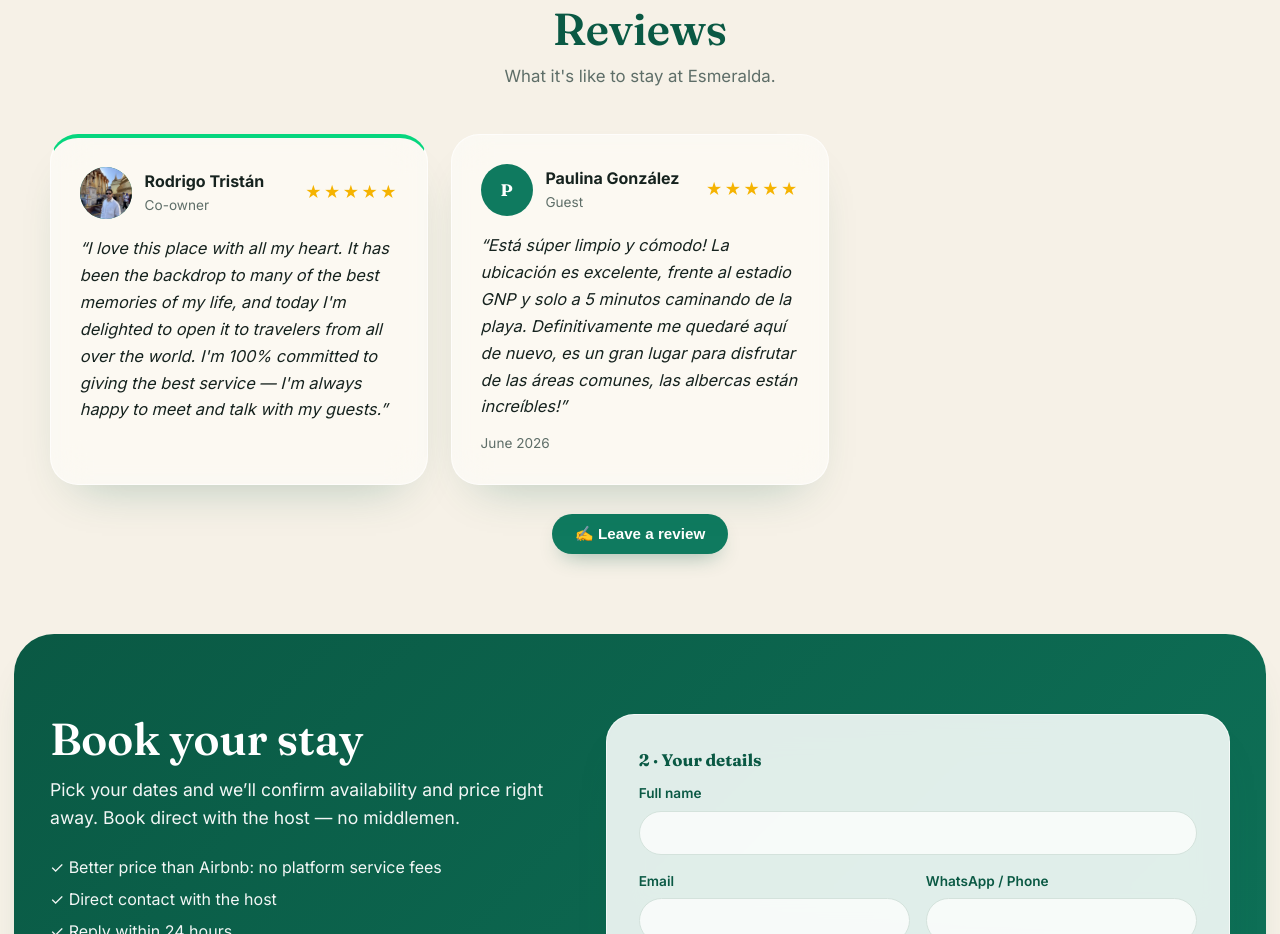
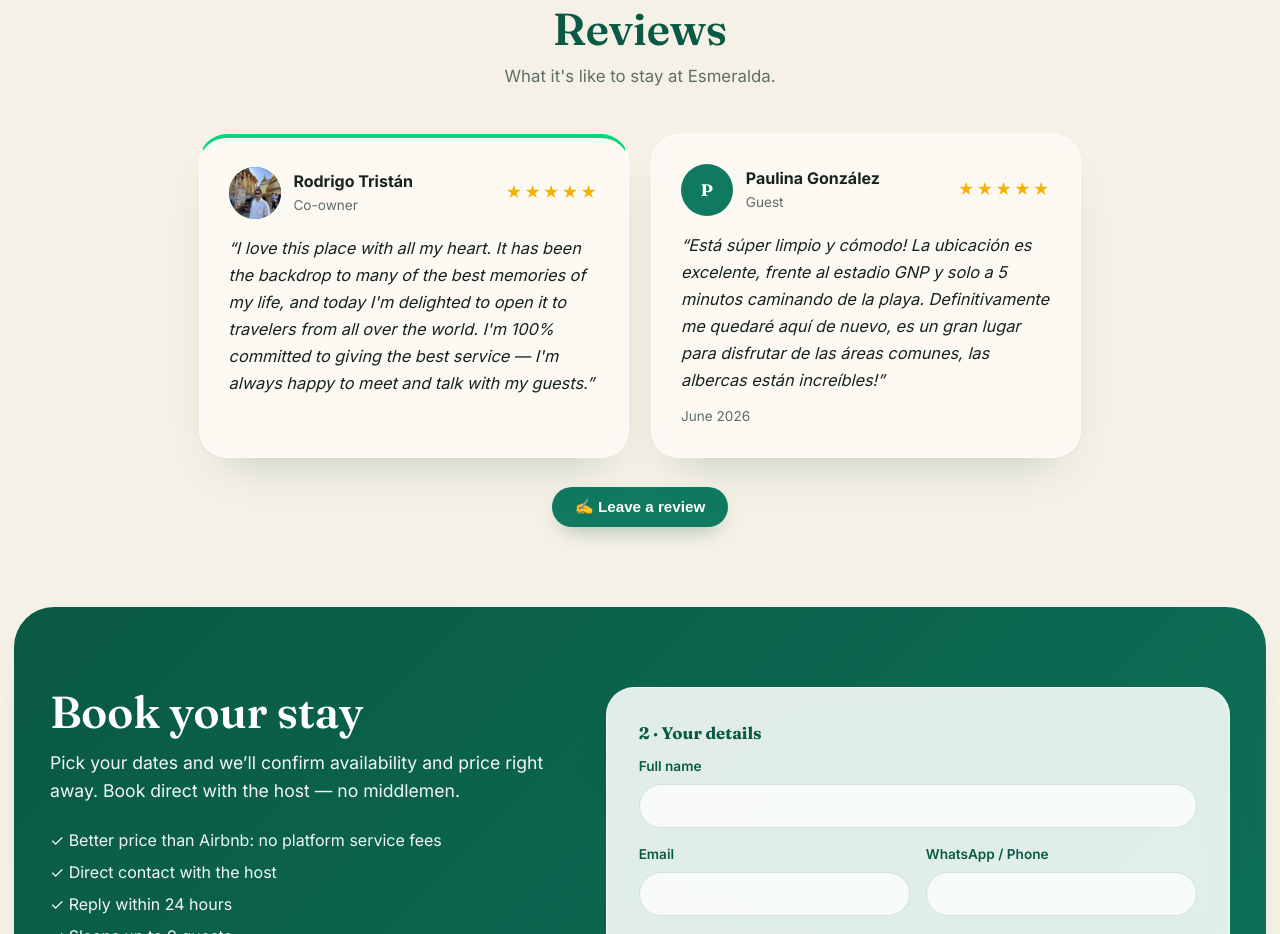
Before and after one commit to rodrigotristaan-coder/esmeraldalakes.com, a website: page en/index.html in a window 1280 px wide. Shown: the part 6280-7214 px from the top of the page. Drawn offline with Linux system fonts and the light colour scheme; no server answers.

Commit message:
UI: reseñas centradas con layout flexible (sin hueco a la derecha)
Con 2 tarjetas el grid de 3 columnas dejaba la tercera vacía; ahora flex
centrado con ancho máximo por tarjeta — se acomoda a cualquier cantidad.

Co-Authored-By: Claude Fable 5 <noreply@anthropic.com>
Claude-Session: https://claude.ai/code/session_01RUgmSZV8D3BaRsoGCXxjfD

```diff
--- a/en/index.html
+++ b/en/index.html
@@ -343,7 +343,8 @@ section { padding: 5rem 1.5rem; }
 .section__head h2 { font-size: clamp(2rem, 5vw, 2.8rem); color: var(--emerald-dark); }
 .section__head p { color: var(--muted); margin-top: 0.6rem; font-size: 1.05rem; }
 .reviews { background: transparent; }
-.reviews__grid { display: grid; grid-template-columns: repeat(auto-fill, minmax(300px, 1fr)); gap: 1.4rem; max-width: var(--max); margin: 0 auto; }
+.reviews__grid { display: flex; flex-wrap: wrap; justify-content: center; gap: 1.4rem; max-width: var(--max); margin: 0 auto; }
+.reviews__grid .review-card { flex: 1 1 300px; max-width: 430px; }
 
 /* Receta de vidrio (Apple-style): panel translúcido, borde luminoso, esquinas generosas */
 .review-card, .review-form-wrap, .room, .amen__card, .loc__card, .safety__card,
```
Also changed, not shown: index.html (+2 -1 lines).
